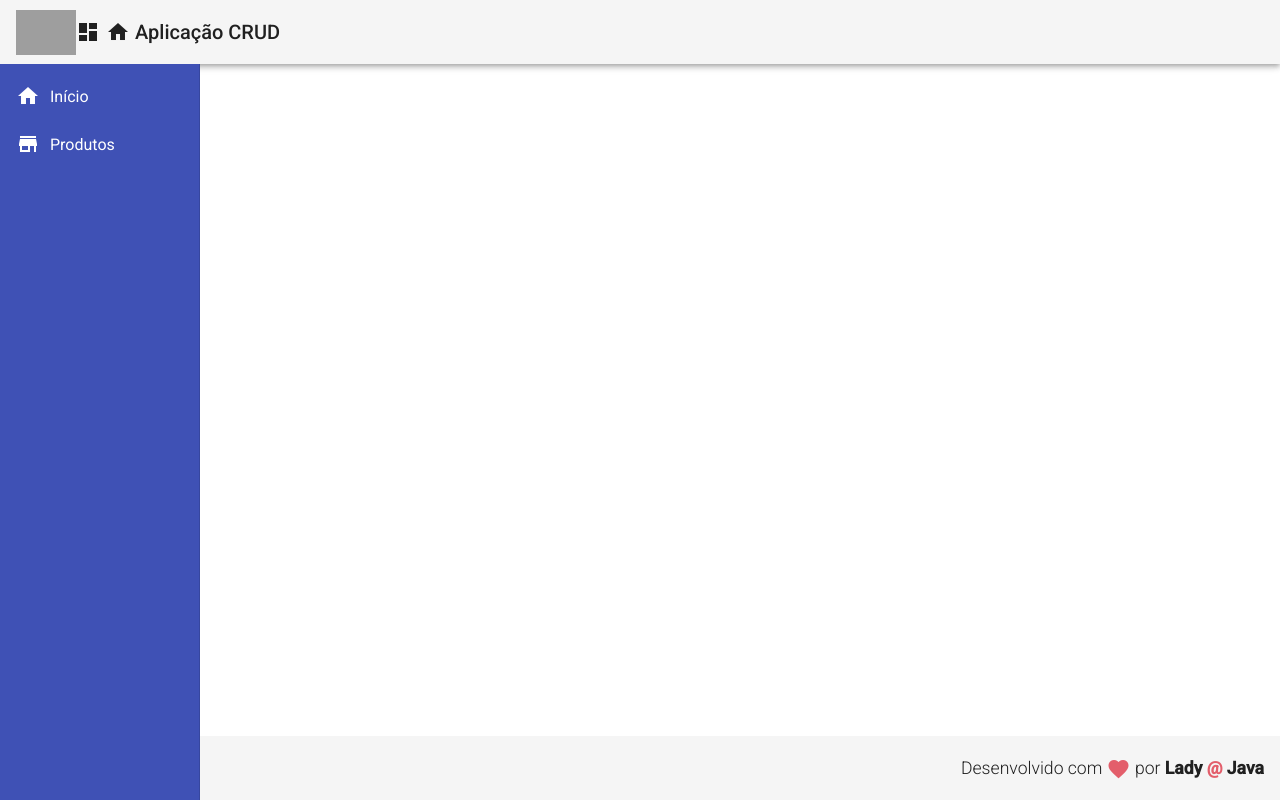
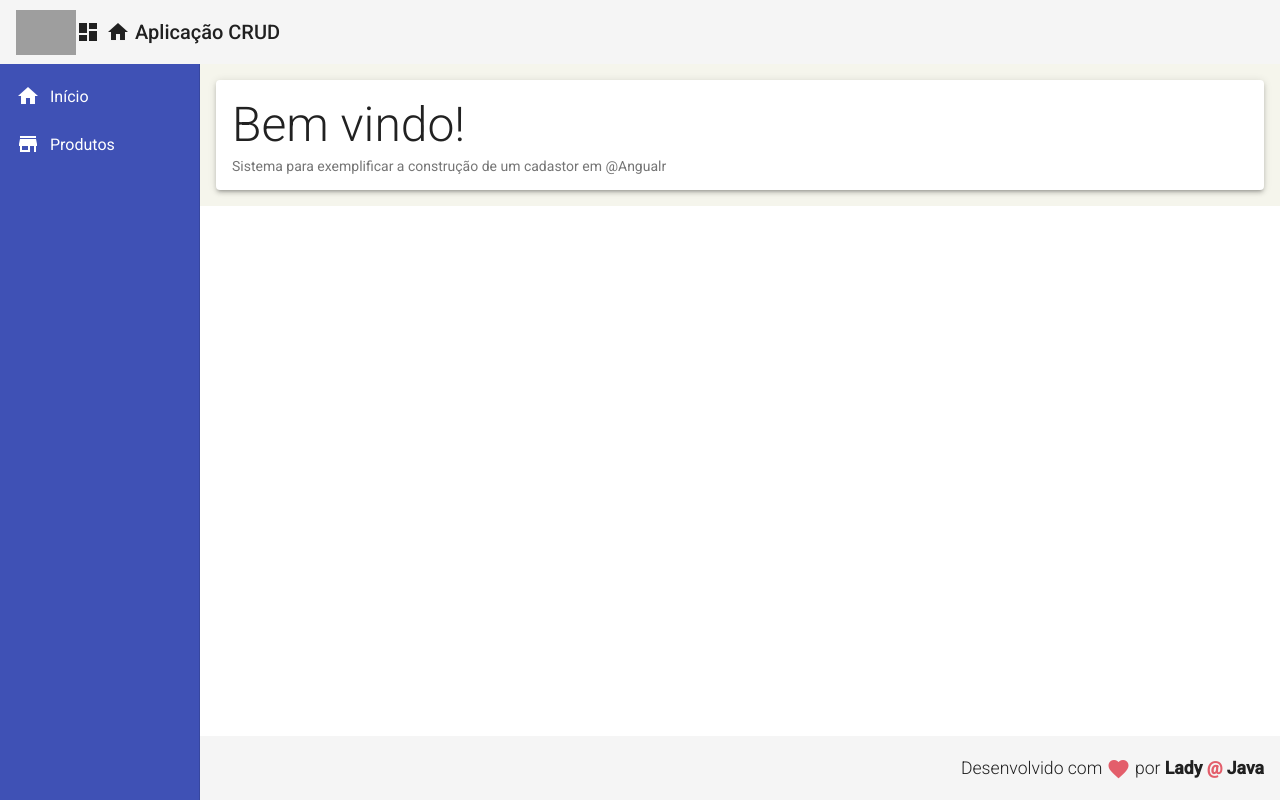
Before and after one commit to a-pinheira/angular-json-java, an Angular app in the folder crud/frontend/: page / in a window 1280 px wide. Built offline with nearby package versions, Linux system fonts and the light colour scheme; grey boxes are pictures that could not be loaded.

Commit message:
Add componets home

```diff
--- a/crud/frontend/src/app/app.module.ts
+++ b/crud/frontend/src/app/app.module.ts
@@ -12,12 +12,15 @@
 
 import {MatSidenavModule} from '@angular/material/sidenav';
 import {MatListModule} from  '@angular/material/list';
+import { HomeComponent } from './views/home/home.component';
+import { MatCardModule } from '@angular/material/card';
 @NgModule({
   declarations: [
     AppComponent,
     HeaderComponent,
     FooterComponent,
     NavComponent,
+    HomeComponent,
   ],
   imports: [
     BrowserModule,
@@ -26,7 +29,8 @@
     AppRoutingModule,
     MatToolbarModule,
     MatSidenavModule,
-    MatListModule
+    MatListModule,
+    MatCardModule
   ],
   providers: [],
   bootstrap: [AppComponent]
--- a/crud/frontend/src/app/components/template/nav/nav.component.css
+++ b/crud/frontend/src/app/components/template/nav/nav.component.css
@@ -10,3 +10,8 @@
 .sidenav i {
     padding-right: 10px;
 }
+
+.content {
+    padding: 16px;
+    background-color: rgb(245, 245, 236);
+}
--- a/crud/frontend/src/app/components/template/nav/nav.component.html
+++ b/crud/frontend/src/app/components/template/nav/nav.component.html
@@ -15,6 +15,11 @@
                 Produtos
             </a>
         </mat-nav-list>
+    </mat-sidenav>
+    <mat-sidenav-content class="content">
+        <app-home>
 
-    </mat-sidenav>
+        </app-home>
+    </mat-sidenav-content>
+
 </mat-sidenav-container>
--- /dev/null
+++ b/crud/frontend/src/app/views/home/home.component.css
@@ -0,0 +1,12 @@
+
+
+
+.home .title {
+    font-size: 3rem;
+    font-weight: 300;
+    line-height: 1.2;
+}
+
+.home.subtitle{
+    font-size: 1.1remç;
+}
--- /dev/null
+++ b/crud/frontend/src/app/views/home/home.component.html
@@ -0,0 +1,8 @@
+<mat-card class="home mat-elevation-z3">
+    <mat-card-title class="title">
+        Bem vindo!
+    </mat-card-title>
+    <mat-card-subtitle class="subtitle">
+        Sistema para exemplificar a construção de um cadastor em @Angualr
+    </mat-card-subtitle>
+</mat-card>
--- /dev/null
+++ b/crud/frontend/src/app/views/home/home.component.ts
@@ -0,0 +1,15 @@
+import { Component, OnInit } from '@angular/core';
+
+@Component({
+  selector: 'app-home',
+  templateUrl: './home.component.html',
+  styleUrls: ['./home.component.css']
+})
+export class HomeComponent implements OnInit {
+
+  constructor() { }
+
+  ngOnInit(): void {
+  }
+
+}
```
